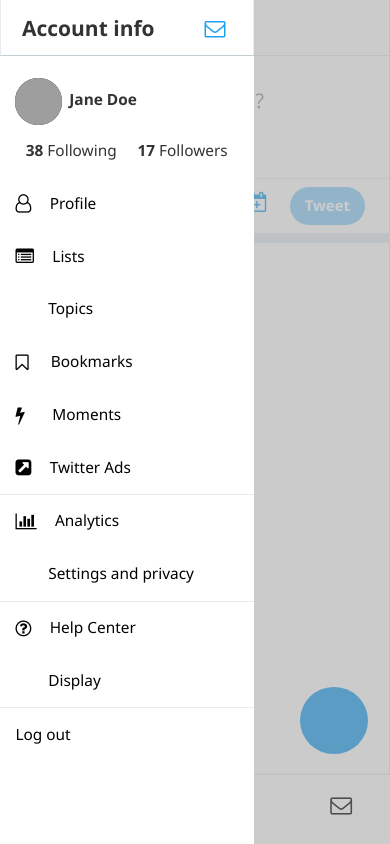
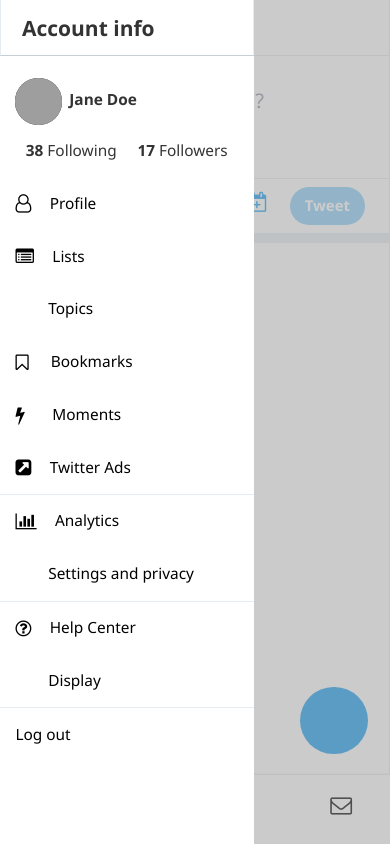
Before and after one commit to marveldev/twitter-react-app, a React (Create React App) app: page / in a window 390 px wide. Both pictures are taken after a click on the button 49 px from the left and 27 px from the top of the page. Built offline with nearby package versions, Linux system fonts and the light colour scheme; grey boxes are pictures that could not be loaded.

Commit message:
change icon

```diff
--- a/src/components/leftNav/MobileLeftNav.js
+++ b/src/components/leftNav/MobileLeftNav.js
@@ -7,7 +7,7 @@
       <div className="mobile-left-nav">
         <div className="headline">
           <span>Account info</span>
-          <button type="button"><i className="fa fa-envelope-o"></i></button>
+          <button type="button"><i className="material-icons">&#xe5cd;</i></button>
         </div>
         <div id="mobileLeftNav">
           <div className="user-profile">
```
